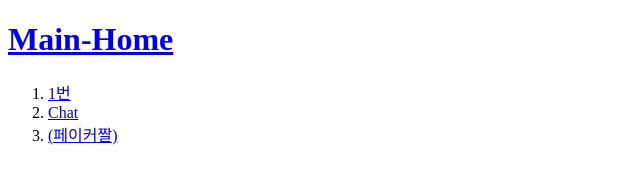
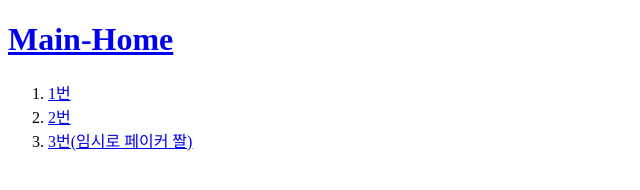
Before and after one commit to chj1029/Study.html, a plain HTML site: page 2.html in a window 1280 px wide. Shown: the whole page, without its empty margins (0-640 px from the left). Drawn offline with Linux system fonts and the light colour scheme.

Commit message:
All files modified

```diff
--- a/2.html
+++ b/2.html
@@ -1,28 +1,15 @@
 <!DOCTYPE html>
 <html>
 <head>
-  <title>2.html - Chat</title>
+  <title>2.html - </title>
   <meta charset="UTF-8">
 </head>
 <body>
   <h1><a href = "index.html">Main-Home</a></h1>
   <ol>
-    <li><a href = "1.html">1번</a></li>
-    <li><a href = "2.html">Chat</a></li>
-    <li><a href = "3.html">(페이커짤)</a></li>
+    <li><a href = "1.html"> 1번</a></li>
+    <li><a href = "2.html"> 2번</a></li>
+    <li><a href = "3.html"> 3번(임시로 페이커 짤)</a></li>
   </ol>
-   <!--Start of Tawk.to Script-->
-  <script type="text/javascript">
-    var Tawk_API=Tawk_API||{}, Tawk_LoadStart=new Date();
-    (function(){
-    var s1=document.createElement("script"),s0=document.getElementsByTagName("script")[0];
-    s1.async=true;
-    s1.src='https://embed.tawk.to/618a0f606bb0760a4941c074/1fk1ko4ur';
-    s1.charset='UTF-8';
-    s1.setAttribute('crossorigin','*');
-    s0.parentNode.insertBefore(s1,s0);
-    })();
-  </script>
-  <!--End of Tawk.to Script-->
 </body>
 </html>
```
Also changed, not shown: 3.html (+3 -3 lines), index.html (+17 -4 lines).
